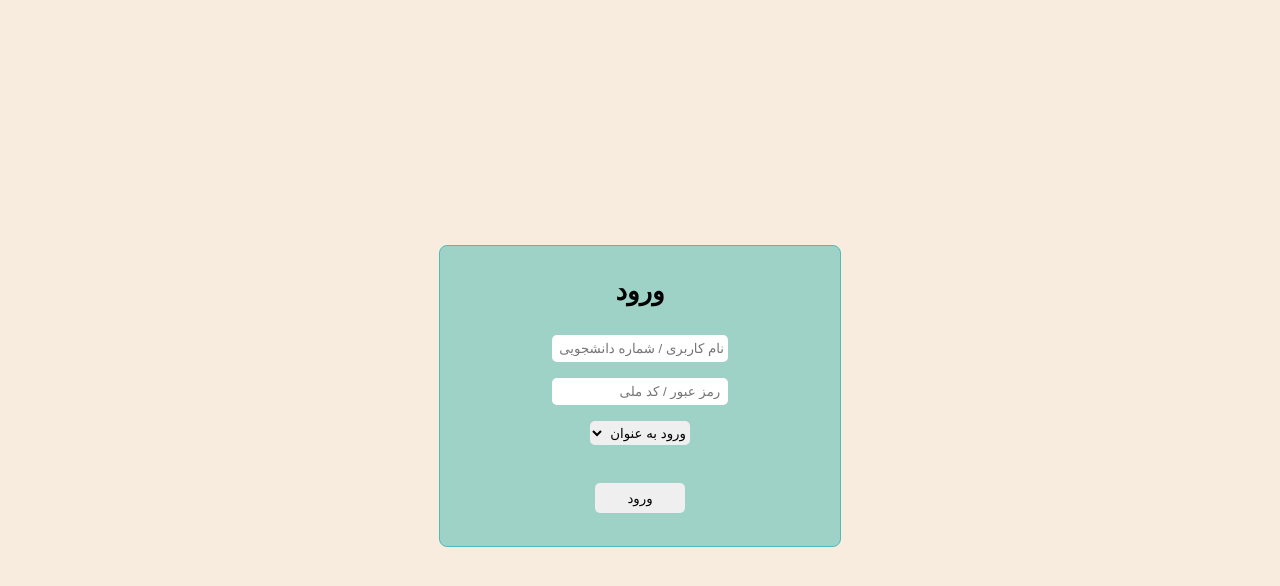
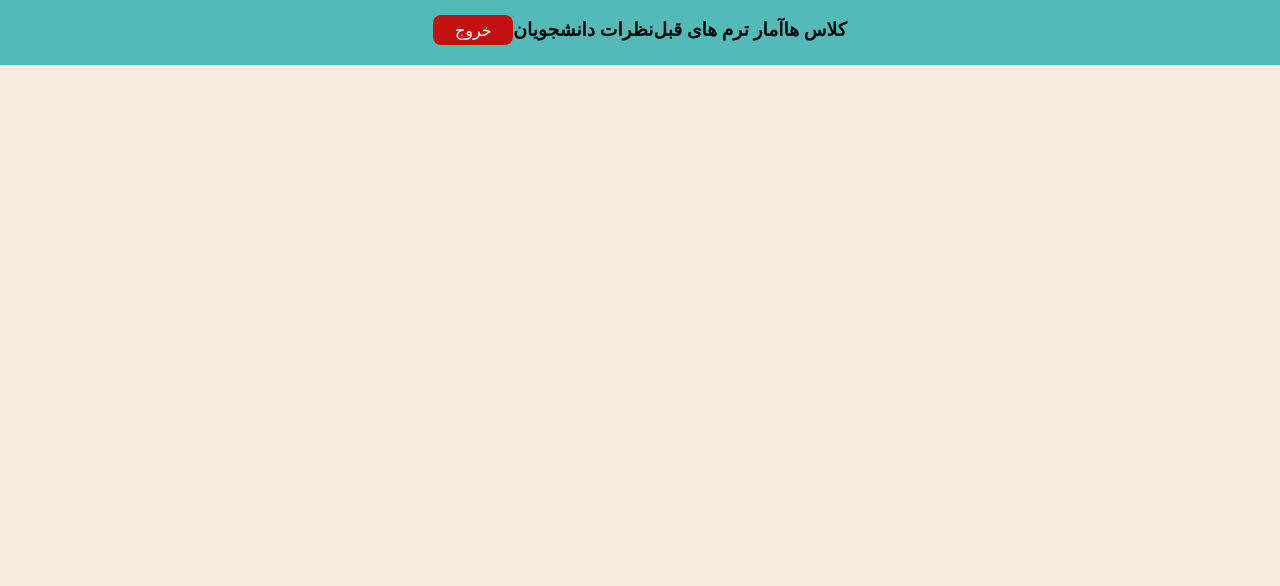
Before and after one commit to MJSahebnasi/Boostan, a React (Create React App) app in the folder boostan-frontend/: page / in a window 1280 px wide. Shown: the top 586 px of the page. Built offline with nearby package versions, Linux system fonts and the light colour scheme.

Commit message:
StudentHeader main structure done

```diff
--- a/boostan-frontend/src/App.css
+++ b/boostan-frontend/src/App.css
@@ -1,3 +1,8 @@
 .App {
+  height: 100vh;
+  /* width: 200vh; */
+
   text-align: center;
+  margin: 0px;
+  padding: 0px;
 }
--- a/boostan-frontend/src/App.js
+++ b/boostan-frontend/src/App.js
@@ -1,13 +1,16 @@
 import LoginPage from './components/LoginPage';
+import StudentPage from './components/StudentPage';
 
 import './App.css';
 import './components/styles/LoginPage.css'
+import './components/styles/StudentHeader.css'
 
 
 function App() {
   return (
     <div className="App">
-      <LoginPage />
+      {/* <LoginPage /> */}
+      <StudentPage />
     </div>
   );
 }
--- /dev/null
+++ b/boostan-frontend/src/components/StudentHeader.js
@@ -0,0 +1,45 @@
+import React from 'react';
+// import { Link } from 'react-router-dom';
+// import { useSelector } from "react-redux";
+
+function StudentHeader() {
+
+    // const cartItems = useSelector((state) => state.cart.items);
+
+    // if (cartItems.length === 0) {
+    //     return (
+    //         <div className="navbar">
+    //             <div className="container">
+    //                 <Link className='menu_nutton_link' to={"/"}><h3>All Products</h3></Link>
+    //                 <Link className='menu_nutton_link' to={"/Smartphones"}><h3>Smartphones</h3></Link>
+    //                 <Link className='menu_nutton_link' to={"/Notebooks"}><h3>Notebooks</h3></Link>
+    //                 <div>
+    //                     <Link id='cartLink' to={"/cart"}><button type="button" className="cart_button">Cart</button></Link>
+    //                 </div>
+    //             </div>
+    //         </div>
+    //     );
+    // }
+
+    return (
+        <div className="navbar">
+            <div className="navbar_container">
+                {/* <Link className='menu_nutton_link' to={"/"}><h3>All Products</h3></Link>
+                <Link className='menu_nutton_link' to={"/Smartphones"}><h3>Smartphones</h3></Link>
+                <Link className='menu_nutton_link' to={"/Notebooks"}><h3>Notebooks</h3></Link> */}
+
+                <h3>کلاس ها</h3>
+                <h3>آمار ترم های قبل</h3>
+                <h3>نظرات دانشجویان</h3>
+
+                <div>
+                    {/* <Link id='cartLink' to={"/cart"}><button type="button" className="cart_button">Cart</button></Link> */}
+                    <button type="button" className="cart_button">خروج</button>
+                    {/* <div id='cartItemCounter'>{cartItems.length}</div> */}
+                </div>
+            </div>
+        </div>
+    );
+
+}
+export default StudentHeader;
--- /dev/null
+++ b/boostan-frontend/src/components/StudentPage.js
@@ -0,0 +1,21 @@
+import React from 'react';
+
+// import { Link } from 'react-router-dom';
+// import { useDispatch, useSelector } from "react-redux";
+// import { changeMode } from "./redux/colorMode.js";
+
+import StudentHeader from './StudentHeader';
+
+function StudentPage(props) {
+
+    // const my_dispatch = useDispatch();
+    // const darkMode = useSelector((state) => state.colorMode.darkMode);
+
+    return (
+        <div>
+            <StudentHeader />
+        </div>
+    );
+
+}
+export default StudentPage;
--- /dev/null
+++ b/boostan-frontend/src/components/styles/StudentHeader.css
@@ -0,0 +1,74 @@
+.navbar {
+    width: 100%;
+    height: 65px;
+
+    direction: rtl;
+
+    display: inline-flex;
+    flex-direction: row;
+    justify-content: space-around;
+
+    background-color: var(--blue2);
+}
+
+.navbar_container {
+    /* background-color: red; */
+
+    display: inline-flex;
+    flex-direction: row;
+    justify-content: space-between;
+}
+
+.cart_button {
+    all: unset;
+    cursor: pointer;
+    color: white;
+    background-color: var(--red1);
+    margin-top: 15px;
+    margin-bottom: 15px;
+    /* margin-left: 280px; */
+    width: 80px;
+    text-align: center;
+    border-radius: 8px;
+    height: 30px;
+}
+
+.cart_button:hover {
+    background-color: var(--red2);
+}
+
+#cartLink {
+    all: unset;
+    padding-top: 6px;
+    padding-bottom: 6px;
+    padding-left: 35px;
+    padding-right: 35px;
+    border-radius: 8px;
+    /* border:1px solid; */
+}
+
+.menu_nutton_link {
+    all: unset;
+    /* border:1px solid; */
+    cursor: pointer;
+    margin-left: 40px;
+    color: white;
+    /* border-radius:7px; */
+}
+
+.menu_nutton_link:hover {
+    /* background-color:#03cafc; */
+    text-decoration: underline;
+}
+
+#cartItemCounter {
+    position: relative;
+    z-index: 10;
+    background-color: white;
+    border-radius: 100%;
+    height: 25px;
+    width: 25px;
+    text-align: center;
+    left: 88%;
+    bottom: 51px;
+}
--- a/boostan-frontend/src/index.css
+++ b/boostan-frontend/src/index.css
@@ -3,8 +3,10 @@
   --cream2: #E9DAC1;
   --blue1: #9ED2C6;
   --blue2: #54BAB9;
-  --red: #C21010;
+  --red1: #C21010;
+  --red2: #a90c0c;
 }
 body{
   background-color: var(--cream1);
+  margin: 0;
 }
```
